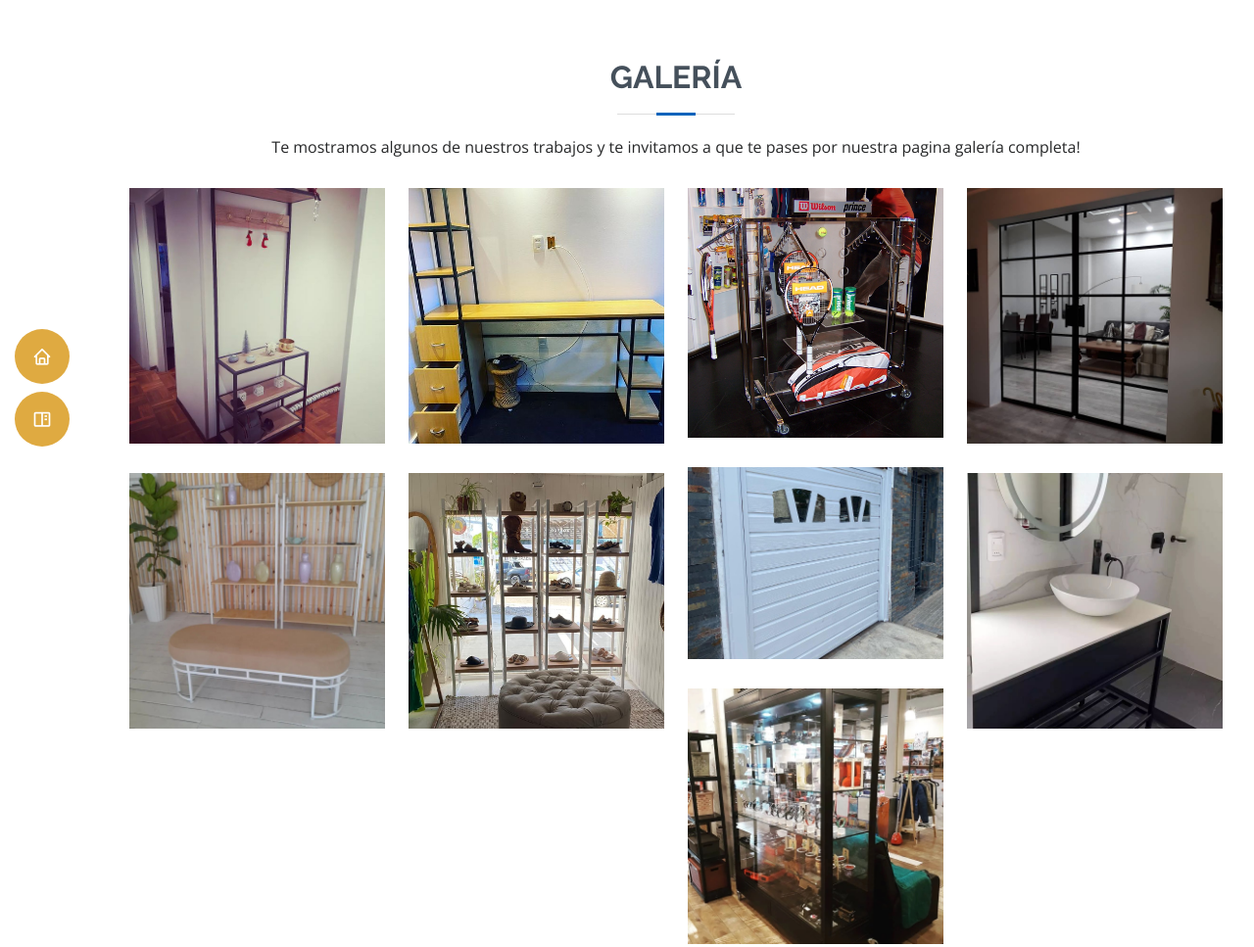
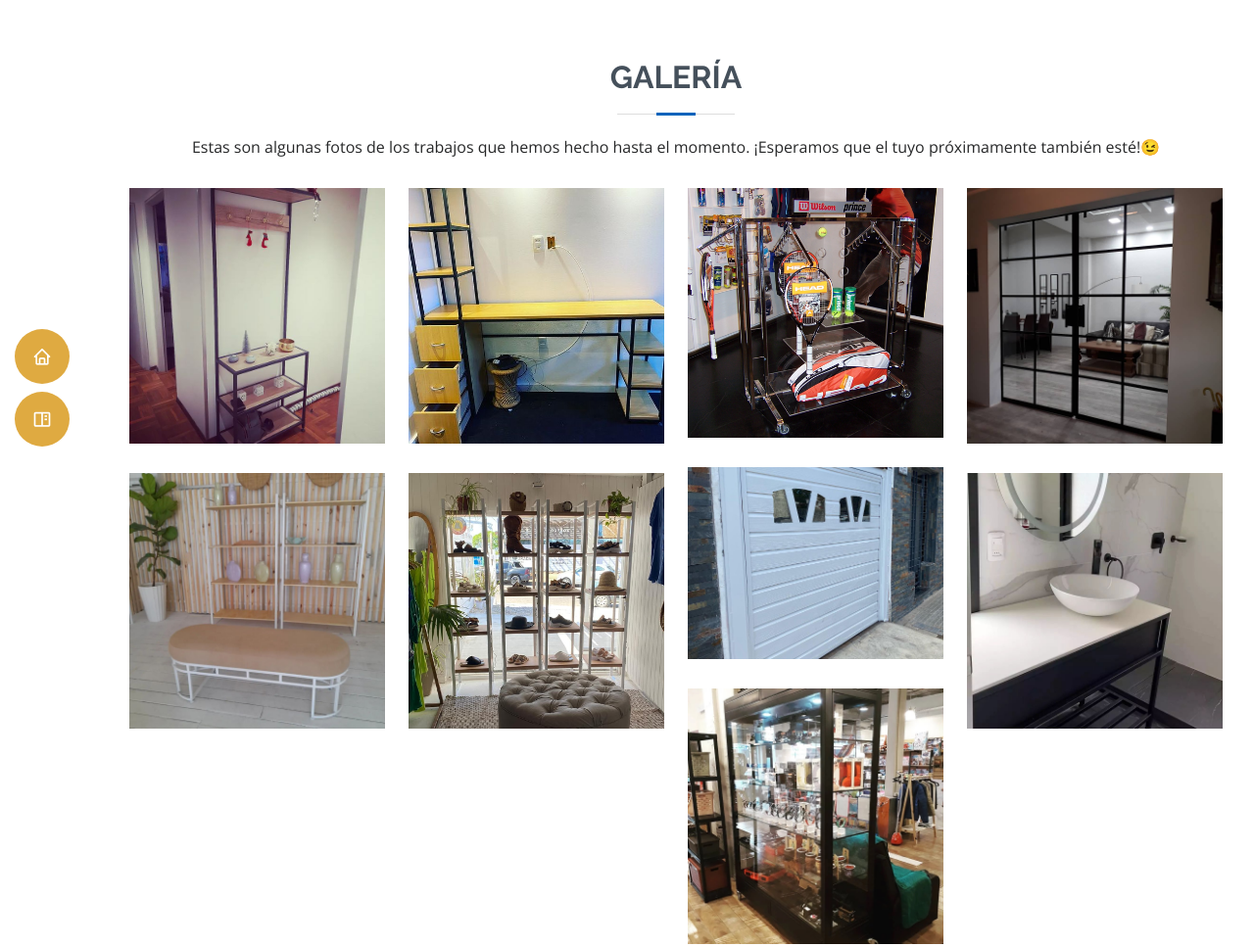
Before and after one commit to Gonzxaa/artemetaluy, a plain HTML site: page galeria-completa.html in a window 1280 px wide. Shown: the whole page at 98% size. Drawn offline with nearby package versions, Linux system fonts and the light colour scheme.

Commit message:
Modificación
Cambios en el texto de Galería Completa.

```diff
--- a/galeria-completa.html
+++ b/galeria-completa.html
@@ -64,8 +64,7 @@
       <div class="section-title">
         <h2>Galería</h2>
         <p>
-          Te mostramos algunos de nuestros trabajos y te invitamos a que te
-          pases por nuestra pagina galería completa!
+          Estas son algunas fotos de los trabajos que hemos hecho hasta el momento. ¡Esperamos que el tuyo próximamente también esté!😉
         </p>
       </div>
 
```
